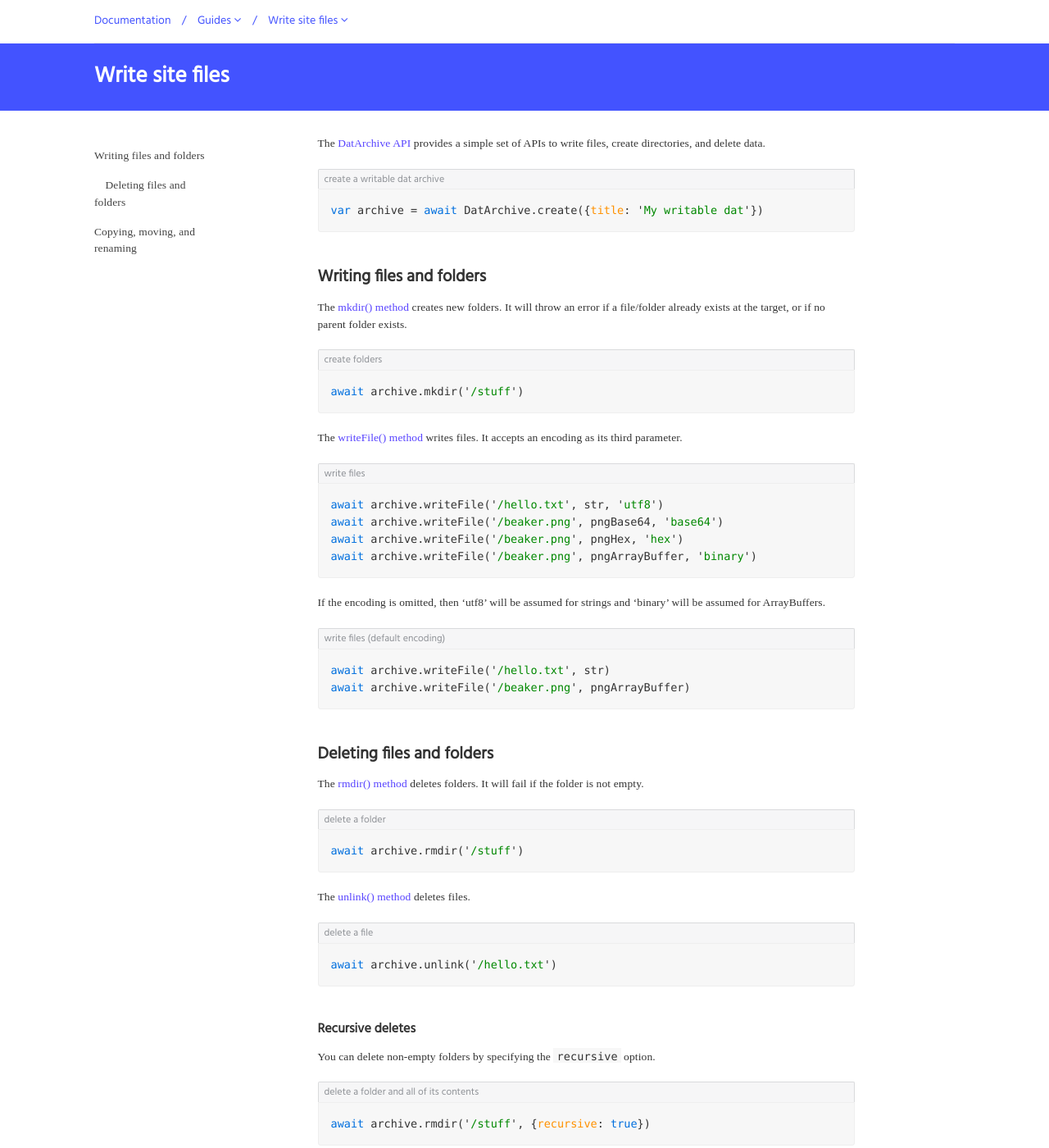
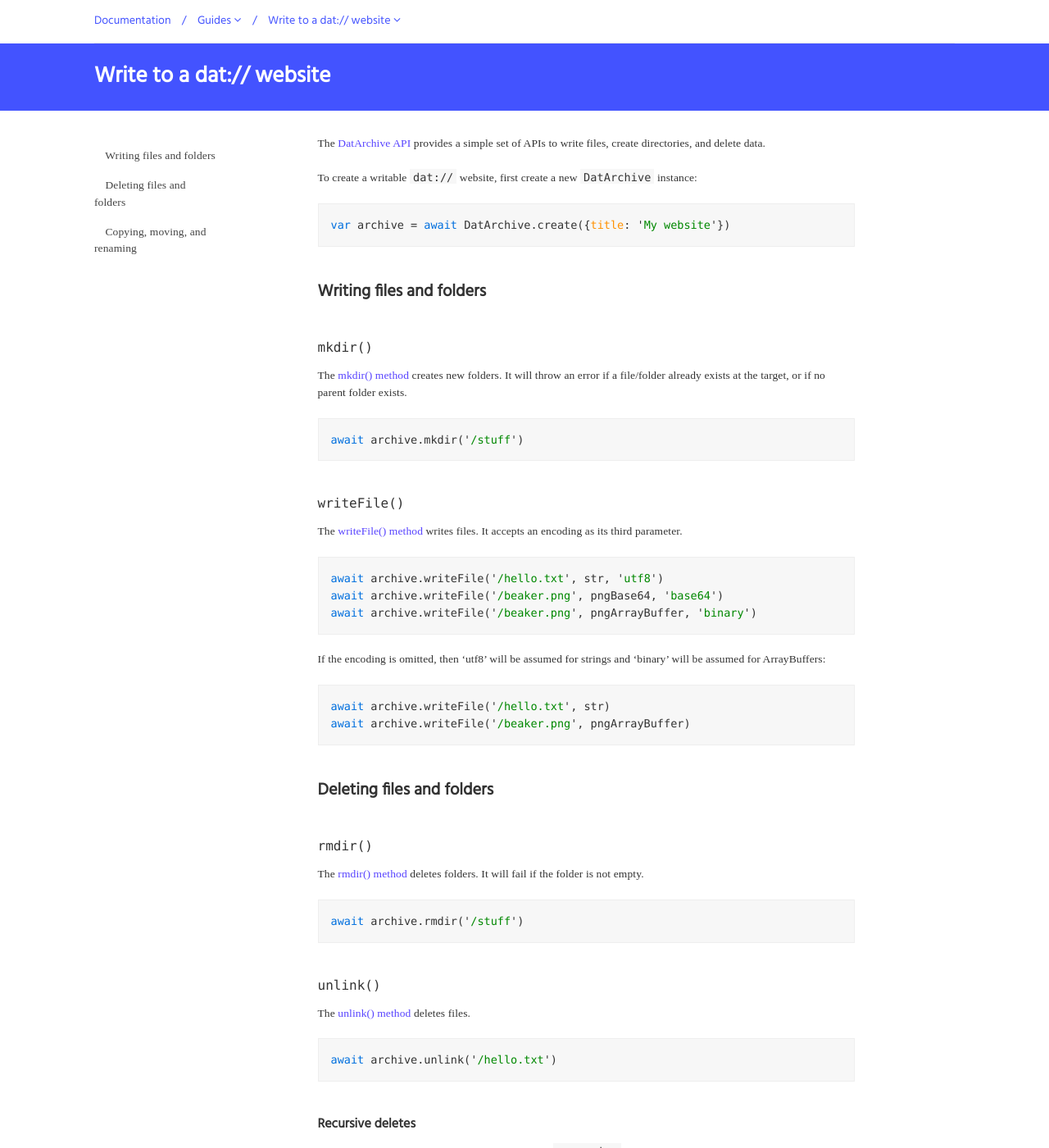
Before and after one commit to beakerbrowser/beakerbrowser.com, a Jekyll site: the page built from _docs/guides/write-site-files.md, in a window 1280 px wide and 1400 px high. Shown: the whole window at 82% size. Built offline with Jekyll 4.4.1, drawn with Linux system fonts in a browser that asks for light colours; some web fonts are replaced; some of the changed text lies outside the part shown.

Commit message:
Edit write site files guides

````diff
--- a/_docs/guides/write-site-files.md
+++ b/_docs/guides/write-site-files.md
@@ -1,42 +1,43 @@
 ---
-title: Write site files
+title: Write to a dat:// website
 section: guides
 sectionTitle: Guides
-order: 7
+author: Paul Frazee
+authorLink: https://pfrazee.hashbase.io
+authorAvatar: /img/team/pfrazee.jpg
 ---
 
+The [DatArchive API](/docs/apis/dat) provides a simple set of APIs to write files, create directories, and delete data.
 
-The [DatArchive API](/docs/apis/dat.html) provides a simple set of APIs to write files, create directories, and delete data.
+To create a writable `dat://` website, first create a new `DatArchive` instance:
 
-<figcaption class="code">create a writable dat archive</figcaption>
 ```js
-var archive = await DatArchive.create({title: 'My writable dat'})
+var archive = await DatArchive.create({title: 'My website'})
 ```
 
 ## Writing files and folders
 
-The [mkdir() method](/docs/apis/dat.html#mkdir) creates new folders.
+### `mkdir()`
+
+The [mkdir() method](/docs/apis/dat#mkdir) creates new folders.
 It will throw an error if a file/folder already exists at the target, or if no parent folder exists.
 
-<figcaption class="code">create folders</figcaption>
 ```js
 await archive.mkdir('/stuff')
 ```
 
-The [writeFile() method](/docs/apis/dat.html#writefile) writes files.
-It accepts an encoding as its third parameter.
+### `writeFile()`
 
-<figcaption class="code">write files</figcaption>
+The [writeFile() method](/docs/apis/dat#writefile) writes files. It accepts an encoding as its third parameter.
+
 ```js
 await archive.writeFile('/hello.txt', str, 'utf8')
 await archive.writeFile('/beaker.png', pngBase64, 'base64')
-await archive.writeFile('/beaker.png', pngHex, 'hex')
 await archive.writeFile('/beaker.png', pngArrayBuffer, 'binary')
 ```
 
-If the encoding is omitted, then 'utf8' will be assumed for strings and 'binary' will be assumed for ArrayBuffers.
+If the encoding is omitted, then 'utf8' will be assumed for strings and 'binary' will be assumed for ArrayBuffers:
 
-<figcaption class="code">write files (default encoding)</figcaption>
 ```js
 await archive.writeFile('/hello.txt', str)
 await archive.writeFile('/beaker.png', pngArrayBuffer)
@@ -44,17 +45,18 @@
 
 ## Deleting files and folders
 
-The [rmdir() method](/docs/apis/dat.html#rmdir) deletes folders.
-It will fail if the folder is not empty.
+### `rmdir()`
 
-<figcaption class="code">delete a folder</figcaption>
+The [rmdir() method](/docs/apis/dat#rmdir) deletes folders. It will fail if the folder is not empty.
+
 ```js
 await archive.rmdir('/stuff')
 ```
 
-The [unlink() method](/docs/apis/dat.html#unlink) deletes files.
+### `unlink()`
 
-<figcaption class="code">delete a file</figcaption>
+The [unlink() method](/docs/apis/dat#unlink) deletes files.
+
 ```js
 await archive.unlink('/hello.txt')
 ```
@@ -63,27 +65,31 @@
 
 You can delete non-empty folders by specifying the `recursive` option.
 
-<figcaption class="code">delete a folder and all of its contents</figcaption>
 ```js
+// delete /stuff and all of its contents
 await archive.rmdir('/stuff', {recursive: true})
 ```
 
 ## Copying, moving, and renaming
 
-The [copy() method](/docs/apis/dat.html#copy) copies files and folders.
-If the folder is not empty, it will copy all of its contents.
+### `copy()`
 
-<figcaption class="code">copy files and folders</figcaption>
+The [copy() method](/docs/apis/dat#copy) copies files and folders. If the folder is not empty, it will copy all of its contents.
+
 ```js
 await archive.copy('/stuff', '/stuff-backup')
 await archive.copy('/hello.txt', '/goodbye.txt')
 ```
 
-The [rename() method](/docs/apis/dat.html#rename) moves/renames files and folders.
-If the folder is not empty, it will move all of its contents.
+### `rename()`
 
-<figcaption class="code">rename files and folders</figcaption>
+The [rename() method](/docs/apis/dat#rename) moves/renames files and folders. If the folder is not empty, it will move all of its contents.
+
 ```js
 await archive.rename('/stuff', '/stuff-backup')
 await archive.rename('/hello.txt', '/goodbye.txt')
 ```
+
+## Further reading
+
+- [DatArchive API reference](/docs/apis/dat)
````
Also changed, not shown: _data/docs.yml (+18 -1 lines).
